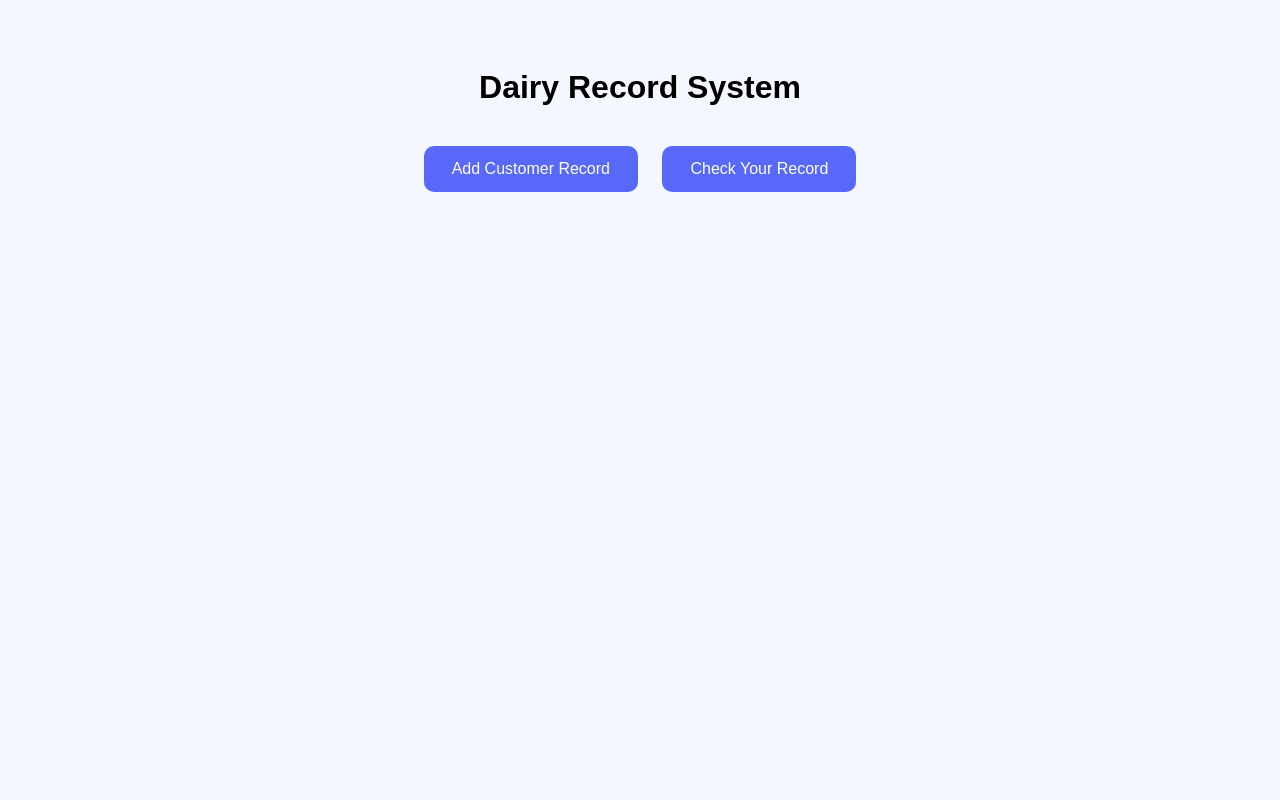
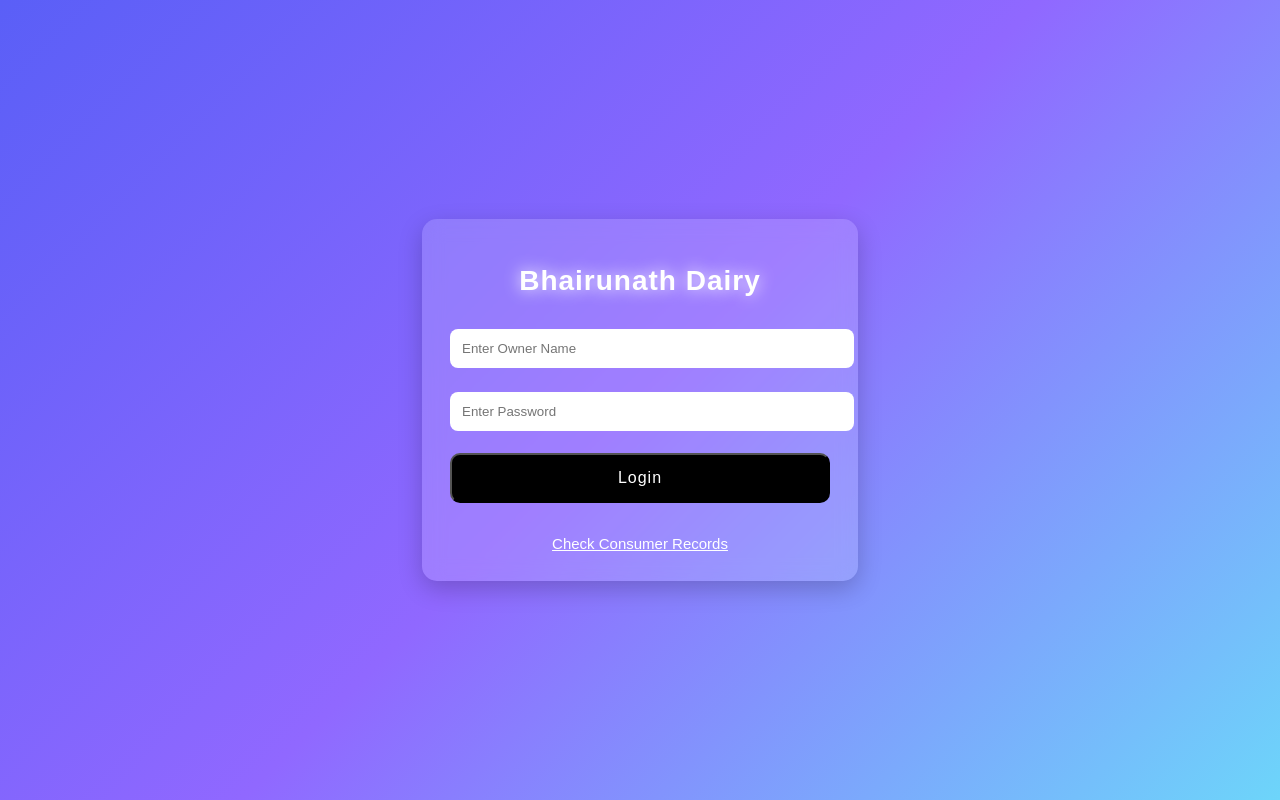
Before and after one commit to sangram-parab/timewaste, a plain HTML site: page index.html in a window 1280 px wide. Drawn offline with Linux system fonts and the light colour scheme.

Commit message:
Update index.html

```diff
--- a/index.html
+++ b/index.html
@@ -3,23 +3,118 @@
 <head>
   <meta charset="UTF-8" />
   <meta name="viewport" content="width=device-width, initial-scale=1.0" />
-  <title>Dairy System | Home</title>
+  <title>Bhairunath Dairy | Home</title>
+
   <style>
-    body { font-family: Poppins, sans-serif; background:#f5f7ff; text-align:center; padding:40px; }
-    h1 { font-size:32px; margin-bottom:30px; }
+    body {
+      margin: 0;
+      font-family: Poppins, sans-serif;
+      background: linear-gradient(135deg, #5a5ff7, #9068ff, #6dd5fa);
+      height: 100vh;
+      display: flex;
+      align-items: center;
+      justify-content: center;
+      animation: bgmove 10s infinite alternate ease-in-out;
+    }
+
+    @keyframes bgmove {
+      0% { background-position: 0% 50%; }
+      100% { background-position: 100% 50%; }
+    }
+
+    .container {
+      width: 380px;
+      background: rgba(255,255,255,0.15);
+      backdrop-filter: blur(10px);
+      padding: 28px;
+      border-radius: 15px;
+      text-align: center;
+      box-shadow: 0 8px 25px rgba(0,0,0,0.2);
+      animation: fadeUp 0.7s ease;
+    }
+
+    @keyframes fadeUp {
+      from { opacity: 0; transform: translateY(25px); }
+      to   { opacity: 1; transform: translateY(0); }
+    }
+
+    h1 {
+      color: white;
+      margin-bottom: 20px;
+      font-size: 28px;
+      letter-spacing: 1px;
+      animation: glow 2s infinite alternate;
+    }
+
+    @keyframes glow {
+      from { text-shadow: 0 0 8px #fff; }
+      to   { text-shadow: 0 0 18px #fff; }
+    }
+
+    input {
+      width: 100%;
+      padding: 12px;
+      margin: 12px 0;
+      border-radius: 8px;
+      border: none;
+    }
 
     .btn {
-      display:inline-block; padding:14px 28px; margin:10px;
-      background:#5868f8; color:#fff; border-radius:10px;
-      text-decoration:none; transition:0.3s;
+      width: 100%;
+      padding: 14px;
+      margin-top: 10px;
+      background: #000;
+      color: #fff;
+      border-radius: 10px;
+      cursor: pointer;
+      font-size: 16px;
+      letter-spacing: 1px;
+      transition: 0.3s ease;
     }
-    .btn:hover { transform:scale(1.06); background:#4254f5; }
+
+    .btn:hover {
+      transform: scale(1.05);
+      background: #222;
+    }
+
+    .link-btn {
+      display: inline-block;
+      margin-top: 14px;
+      color: #fff;
+      text-decoration: underline;
+      cursor: pointer;
+      font-size: 15px;
+    }
   </style>
 </head>
+
 <body>
-  <h1>Dairy Record System</h1>
 
-  <a href="record.html" class="btn">Add Customer Record</a>
-  <a href="consumerView.html" class="btn">Check Your Record</a>
+  <div class="container">
+    <h1>Bhairunath Dairy</h1>
+
+    <input type="text" id="ownerName" placeholder="Enter Owner Name">
+    <input type="password" id="password" placeholder="Enter Password">
+
+    <button class="btn" onclick="login()">Login</button>
+
+    <br><br>
+    <span class="link-btn" onclick="window.location='consumerView.html'">Check Consumer Records</span>
+  </div>
+
+  <script>
+    function login() {
+      let name = document.getElementById("ownerName").value.trim().toLowerCase();
+      let pass = document.getElementById("password").value;
+
+      if (name === "bhairunath dairy" && pass === "Omkar@2007") {
+        localStorage.setItem("loggedIn", "yes");
+        window.location = "record.html";
+      } else {
+        alert("Invalid owner name or password");
+      }
+    }
+  </script>
+
 </body>
 </html>
```
